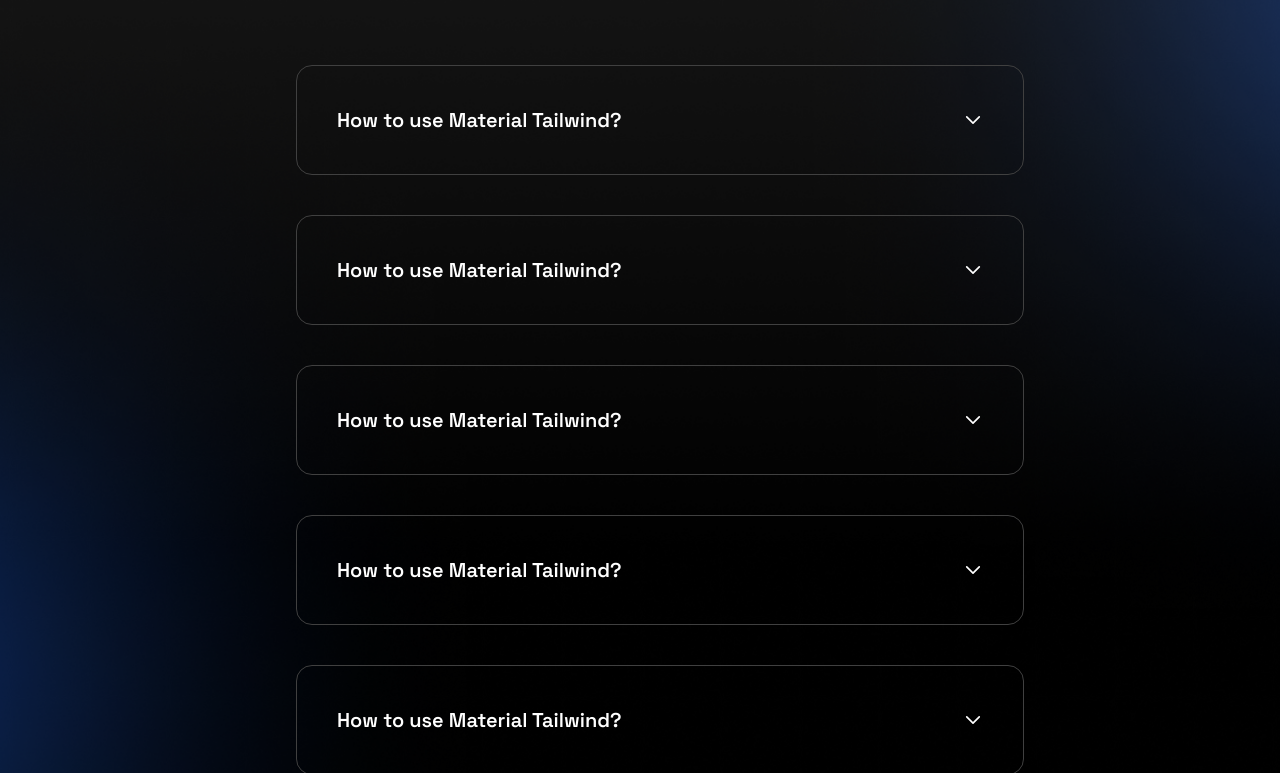
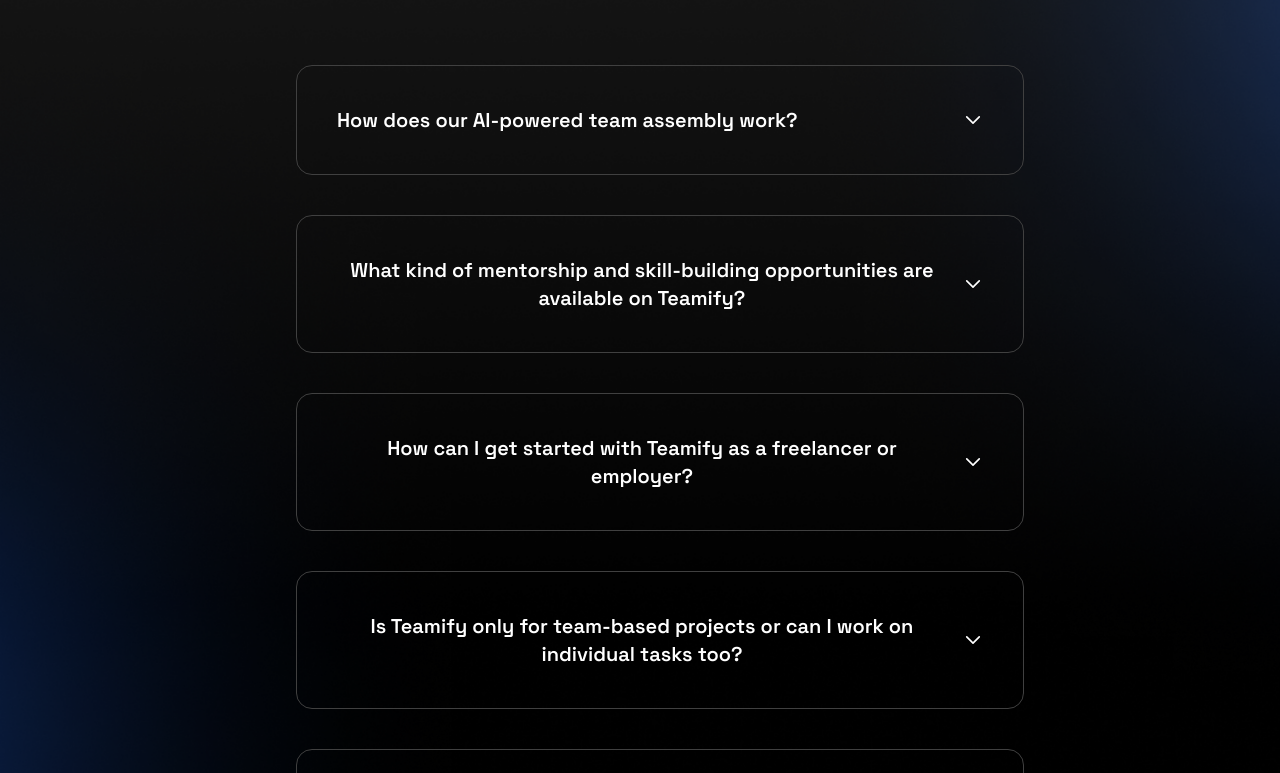
Before and after one commit to Shulinagarwal/mnit, a React (Vite) app: page / in a window 1280 px wide. Shown: the part 2527-3300 px from the top of the page. Built offline with nearby package versions, Linux system fonts and the light colour scheme.

Commit message:
Update Accordion.jsx

```diff
--- a/components/Accordion.jsx
+++ b/components/Accordion.jsx
@@ -31,12 +31,10 @@
       <Accordion open={open === 1} icon={<Icon id={1} open={open} className="border-neutral-50" />}>
       <div className="ml-10 mb-10  border-neutral-700 border p-10 rounded-2xl">
         <AccordionHeader onClick={() => handleOpen(1)} >
-          How to use Material Tailwind?
+          How does our AI-powered team assembly work?
         </AccordionHeader>
         <AccordionBody>
-          We&apos;re not always in the position that we want to be at. We&apos;re constantly
-          growing. We&apos;re constantly making mistakes. We&apos;re constantly trying to express
-          ourselves and actualize our dreams.
+         Teamify uses AI algorithms to match freelancers based on their skills, experience, and past project performance. This ensures that every team assembled has complementary strengths, making collaboration smoother and more effective. You won’t have to search for the right fit — our AI does it for you!
         </AccordionBody>
         </div>
       </Accordion>
@@ -44,43 +42,40 @@
 
       <div className="ml-10 mb-10  border-neutral-700 border p-10 rounded-2xl">
         <AccordionHeader onClick={() => handleOpen(2)} >
-          How to use Material Tailwind?
+         What kind of mentorship and skill-building opportunities are available on Teamify?
         </AccordionHeader>
         <AccordionBody>
-          We&apos;re not always in the position that we want to be at. We&apos;re constantly
-          growing. We&apos;re constantly making mistakes. We&apos;re constantly trying to express
-          ourselves and actualize our dreams.
+        Skill Assessments: Teamify provides periodic skill assessments to gauge a user’s growth over time, allowing for progress tracking and tailored feedback from mentors.
+          Certification Programs: Certain courses and workshops offer certification upon completion, helping users build credentials for career advancement and personal development.
+
         </AccordionBody>
         </div>
       </Accordion>
       <Accordion open={open === 3} icon={<Icon id={3} open={open} />}>
       <div className="ml-10 mb-10  border-neutral-700 border p-10 rounded-2xl">
         <AccordionHeader onClick={() => handleOpen(3)} >
-          How to use Material Tailwind?
+         How can I get started with Teamify as a freelancer or employer?
         </AccordionHeader>
         <AccordionBody>
-          We&apos;re not always in the position that we want to be at. We&apos;re constantly
-          growing. We&apos;re constantly making mistakes. We&apos;re constantly trying to express
-          ourselves and actualize our dreams.
+          Browse Listings: Teamify has a marketplace of projects posted by employers. Use filters to narrow down projects that align with your skills and interests.
+          Submit Proposals: Write tailored proposals for each project, showcasing your understanding of the requirements and how your skills are a match.
         </AccordionBody>
         </div>
       </Accordion>
       <Accordion open={open === 1} icon={<Icon id={1} open={open} className="border-neutral-50" />}>
       <div className="ml-10 mb-10  border-neutral-700 border p-10 rounded-2xl">
         <AccordionHeader onClick={() => handleOpen(1)} >
-          How to use Material Tailwind?
+         Is Teamify only for team-based projects or can I work on individual tasks too?
         </AccordionHeader>
         <AccordionBody>
-          We&apos;re not always in the position that we want to be at. We&apos;re constantly
-          growing. We&apos;re constantly making mistakes. We&apos;re constantly trying to express
-          ourselves and actualize our dreams.
+         No, Teamify is not limited to team-based projects—you can work on both individual tasks and team-based assignments. While Teamify emphasizes collaborative, team-building opportunities, it also supports freelancers and employers looking for specialized help on specific, individual tasks.
         </AccordionBody>
         </div>
       </Accordion>
       <Accordion open={open === 1} icon={<Icon id={1} open={open} className="border-neutral-50" />}>
       <div className="ml-10 mb-10  border-neutral-700 border p-10 rounded-2xl">
         <AccordionHeader onClick={() => handleOpen(1)} >
-          How to use Material Tailwind?
+         How can I track my freelancer's performance on Teamify?
         </AccordionHeader>
         <AccordionBody>
           We&apos;re not always in the position that we want to be at. We&apos;re constantly
```
